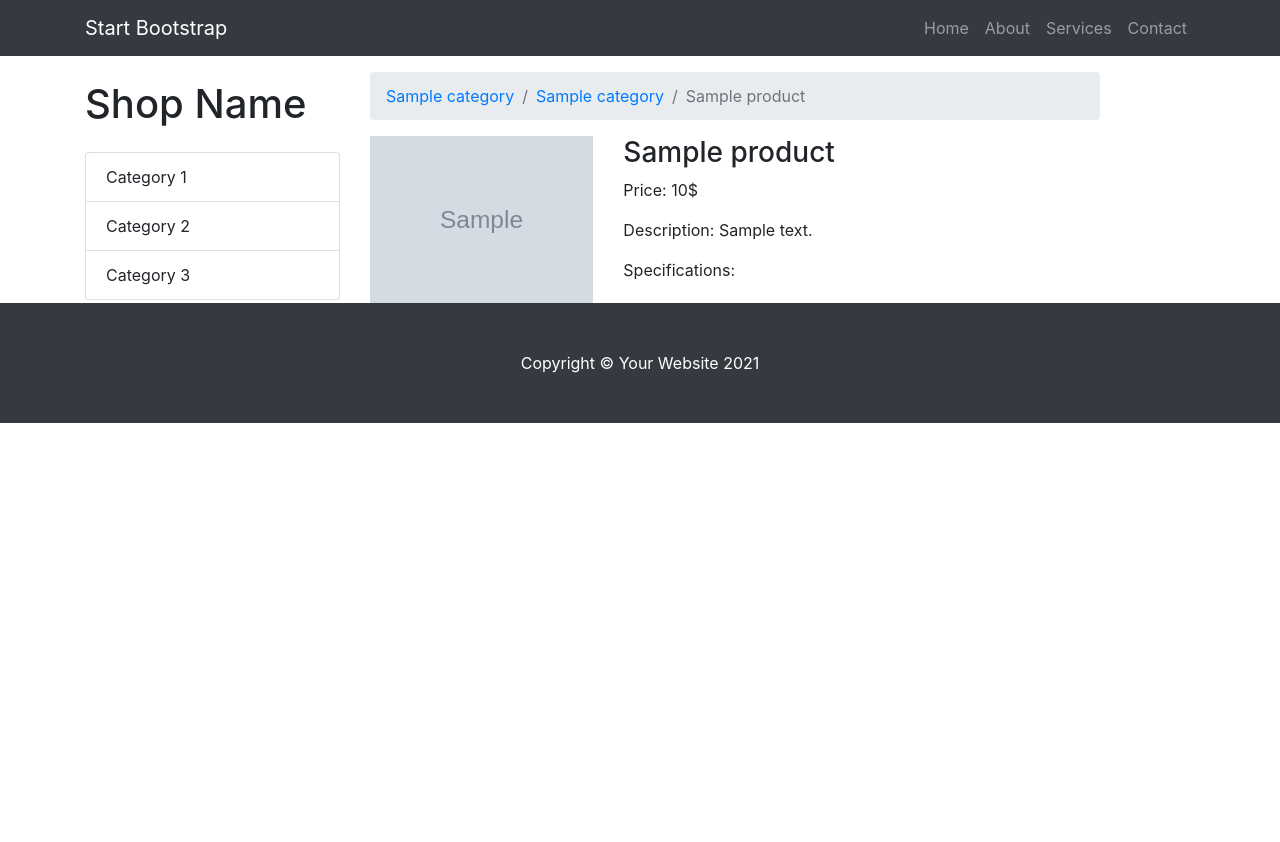
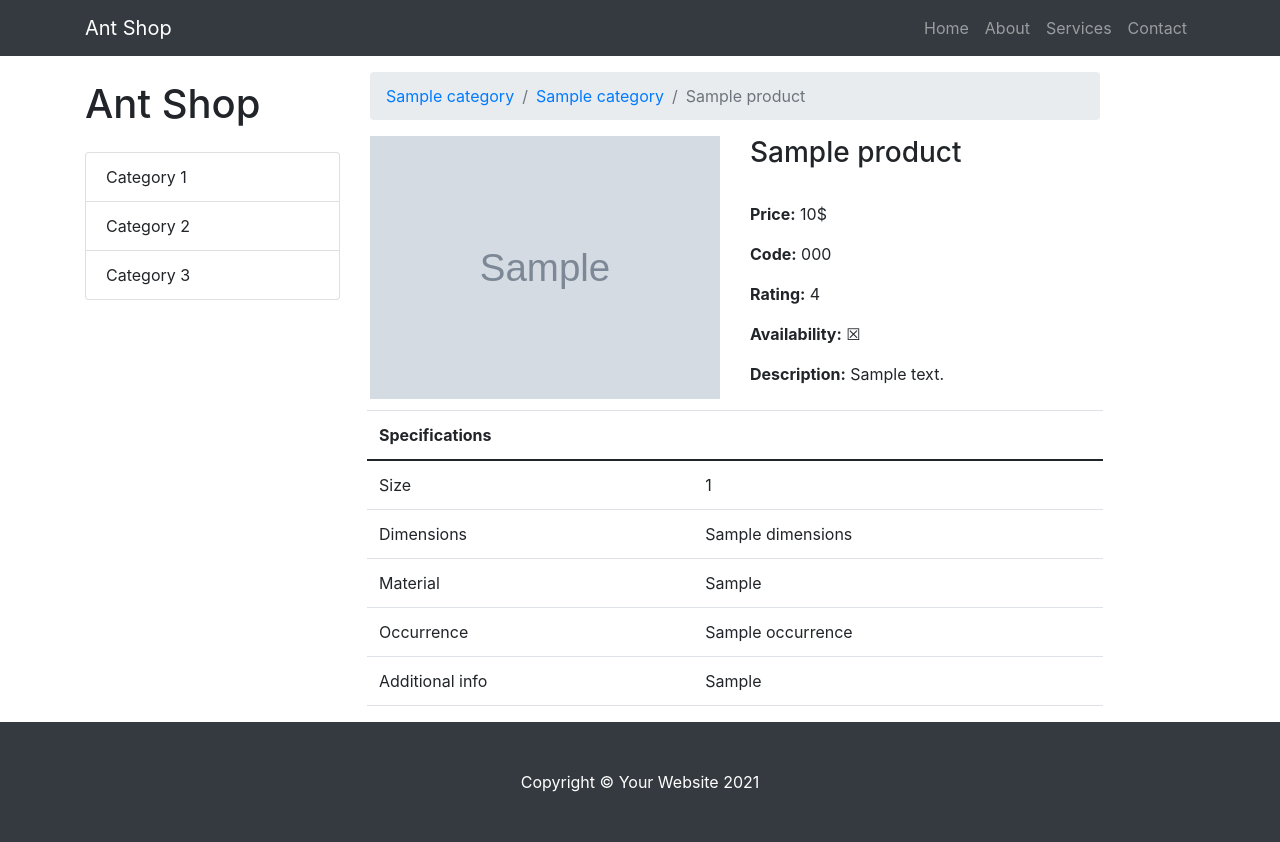
Before and after one commit to nikolska/Ant_shop, a Django app: template products/templates/product_detail.html in a window 1280 px wide. Before the commit the page ends 423 px from the top, so only its background shows below. Run offline with Django 3.2, Linux system fonts and the light colour scheme; the template is opened without the code that fills it: most values are stand-ins (such as "Sample title", 1, 10 or a date in 2020); grey boxes marked "Sample" are stand-in pictures; some libraries are stand-ins or nearby versions.

Commit message:
update product detail view (add specification)

```diff
--- a/products/models.py
+++ b/products/models.py
@@ -159,6 +159,7 @@ class Ant(Product):
 
 
 class Formicary(Product):
+    size = models.CharField(max_length=100)
     dimensions = models.CharField(max_length=255)
     formicary_material = models.CharField(max_length=100)
     additional_info = models.TextField()
--- a/products/templates/base.html
+++ b/products/templates/base.html
@@ -27,7 +27,7 @@
         <!-- Navigation-->
         <nav class="navbar navbar-expand-lg navbar-dark bg-dark">
             <div class="container">
-                <a class="navbar-brand" href="#!">Start Bootstrap</a>
+                <a class="navbar-brand" href="#!">Ant Shop</a>
                 <button class="navbar-toggler" type="button" data-toggle="collapse" data-target="#navbarResponsive"
                     aria-controls="navbarResponsive" aria-expanded="false" aria-label="Toggle navigation">
                     <span class="navbar-toggler-icon"></span>
@@ -47,7 +47,7 @@
         <div class="container">
             <div class="row">
                 <div class="col-lg-3">
-                    <h1 class="my-4">Shop Name</h1>
+                    <h1 class="my-4">Ant Shop</h1>
                     <div class="list-group">
                         <a class="list-group-item" href="#!">Category 1</a>
                         <a class="list-group-item" href="#!">Category 2</a>
--- a/products/templates/formicary_specification.html
+++ b/products/templates/formicary_specification.html
@@ -1,10 +1,30 @@
-{% extends 'base.html' %}
-
-{% block title %}{% endblock %}
-
-
-{% block content %}
-
-
-
-{% endblock %}
+<table class="table table-hover">
+    <thead>
+        <tr>
+          <th scope="col">Specifications</th>
+          <th scope="col"></th>
+        </tr>
+    </thead>
+    <tbody>
+        <tr>
+            <td>Size</td>
+            <td>{{ product.size }}</td>
+        </tr>
+        <tr>
+            <td>Dimensions</td>
+            <td>{{ product.dimensions }}</td>
+        </tr>
+        <tr>
+            <td>Material</td>
+            <td>{{ product.formicary_material }}</td>
+        </tr>
+        <tr>
+            <td>Occurrence</td>
+            <td>{{ product.occurrence }}</td>
+        </tr>
+        <tr>
+            <td>Additional info</td>
+            <td>{{ product.additional_info }}</td>
+        </tr>
+    </tbody>
+</table>
--- a/products/templates/product_detail.html
+++ b/products/templates/product_detail.html
@@ -14,14 +14,29 @@
 </nav>
 
 <div class="row">
-    <div class="col-md-4">
-        <img src="{{ product.image.url }}" class="img-fluid" alt="product-image">
+    <div class="col-md-6">
+        <img src="{{ product.image.url }}" class="img-fluid" style="width: 600px;" alt="product-image">
     </div>
-    <div class="col-md-8">
-        <h3>{{ product.title }}</h3>
-        <p>Price: {{ product.price }}$</p>
-        <p>Description: {{ product.description }}</p>
-        <p>Specifications: </p>
+    <div class="col-md-6">
+        <h3>{{ product.title }}</h3><br>
+        <p><b>Price:</b> {{ product.price }}$</p>
+        <p><b>Code:</b> {{ product.code }}</p>
+        <p><b>Rating:</b> {{ product.rating }}</p>
+        <p><b>Availability:</b>
+            {% if product.availability %}
+                &#128505;
+            {% else %}
+                &#9746;
+            {% endif %}
+        </p>
+        <p><b>Description:</b> {{ product.description }}</p>
+    </div>
+    <div class="mt-2 md-4">
+        {% if product.category.category.slug == 'ants' %}
+            {% include 'ant_specification.html' %}
+        {% else %}
+            {% include 'formicary_specification.html' %}
+        {% endif %}
     </div>
 </div>
 
```
Also changed, not shown: products/templates/ant_specification.html (+26 -10 lines), media/products/carpenter-ant.jpg (added), products/migrations/0004_auto_20210512_1432.py (added).
